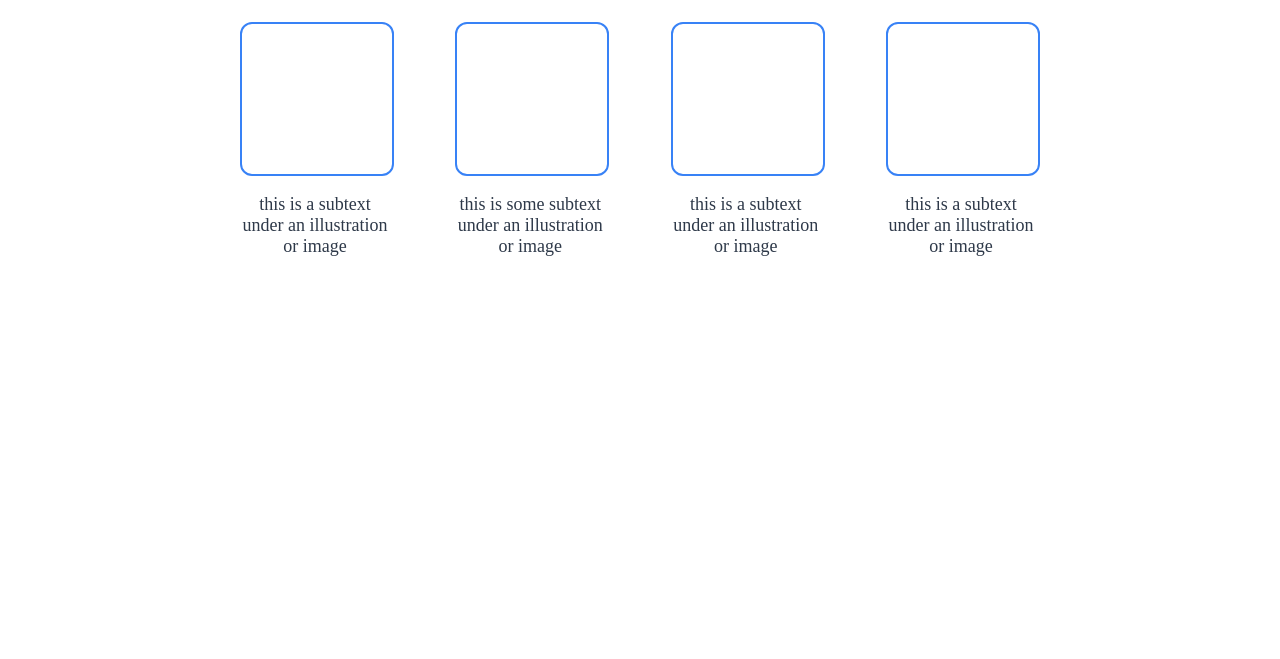
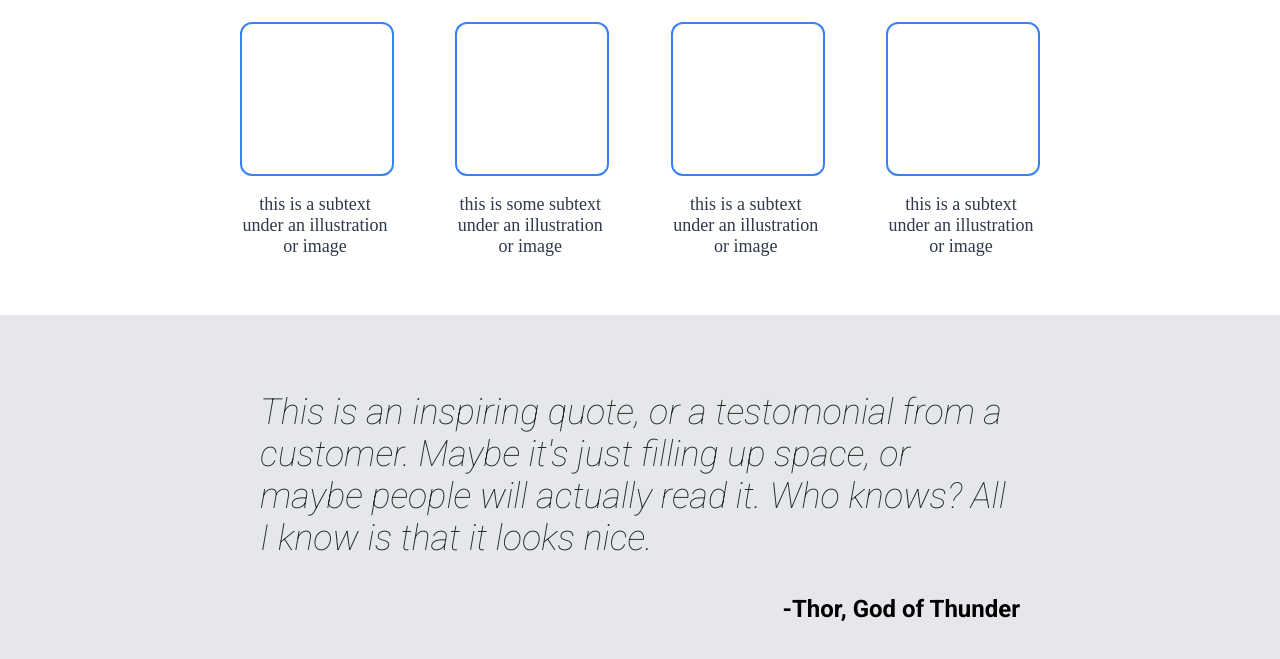
Before and after one commit to brinis95/top_projectone, a plain HTML site: page index.html in a window 1280 px wide. Shown: the part 602-1261 px from the top of the page. Before the commit the page ends 917 px from the top, so only its background shows below. Drawn offline with Linux system fonts and the light colour scheme.

Commit message:
finished the quote section html and css

```diff
--- a/index.html
+++ b/index.html
@@ -68,5 +68,13 @@
         </div>
       </div>
     </div>
+    <div class="quote_section">
+      <p class="quote_text">
+        This is an inspiring quote, or a testomonial from a customer. Maybe it's
+        just filling up space, or maybe people will actually read it. Who knows?
+        All I know is that it looks nice.
+      </p>
+      <h1 class="quote_owner">-Thor, God of Thunder</h1>
+    </div>
   </body>
 </html>
--- a/styles.css
+++ b/styles.css
@@ -114,3 +114,21 @@ body {
   width: 150px;
   text-align: center;
 }
+
+.quote_section {
+  background-color: #e5e7eb;
+  padding: 40px 260px;
+}
+
+.quote_text {
+  font-family: roboto;
+  font-size: 36px;
+  font-weight: lighter;
+  font-style: italic;
+  color: #1f291f;
+}
+.quote_owner {
+  text-align: end;
+  font-family: roboto;
+  font-size: 24px;
+}
```
